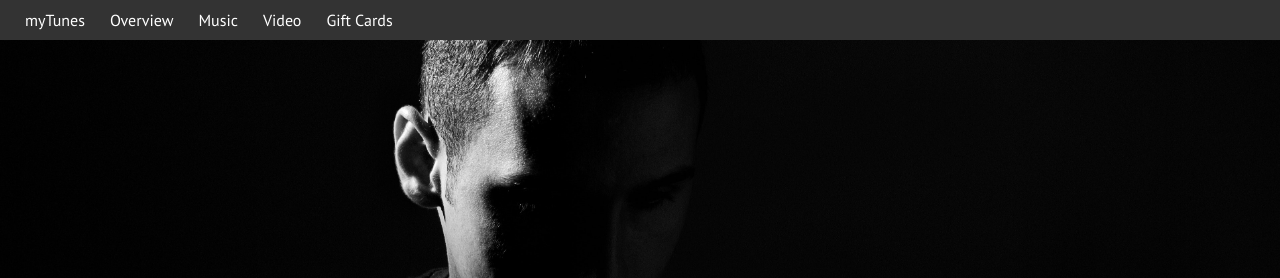
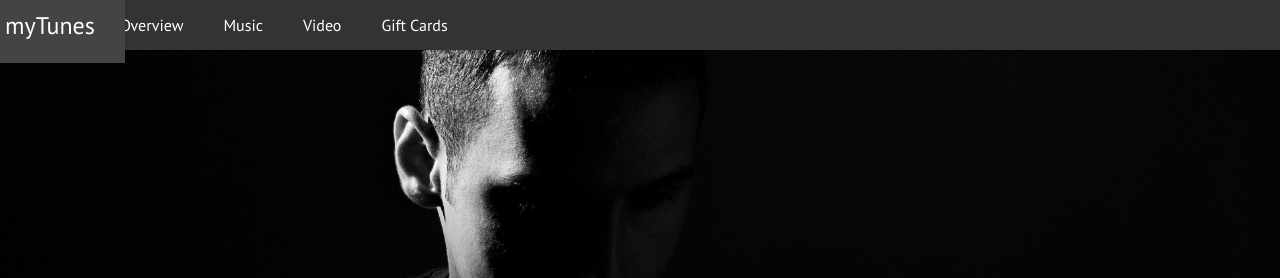
Before and after one commit to AndrewPorto/projeto-myTunes, a plain HTML site: page index.html in a window 1280 px wide. Shown: the top 278 px of the page. Drawn offline with Linux system fonts and the light colour scheme.

Commit message:
ajuste hover do nav

```diff
--- a/css/style.css
+++ b/css/style.css
@@ -38,20 +38,20 @@ ul li a {
 
 nav ul li{
     list-style-type: none;
-    text-indent: 25px;
-    height: 30px;
-    margin-top: 10px;
+    padding: 15px 20px;
+    transition: 0.1s;
 
 }
 
 nav ul li a {
     color: #FFF;
-
 }
 
-nav ul li a:hover {
+nav ul li:hover {
     background-color: #444;
-    padding: 15px;
+    transform: scale(1.5);
+    cursor: pointer;
+
 }
 
 body .primeira {
```
